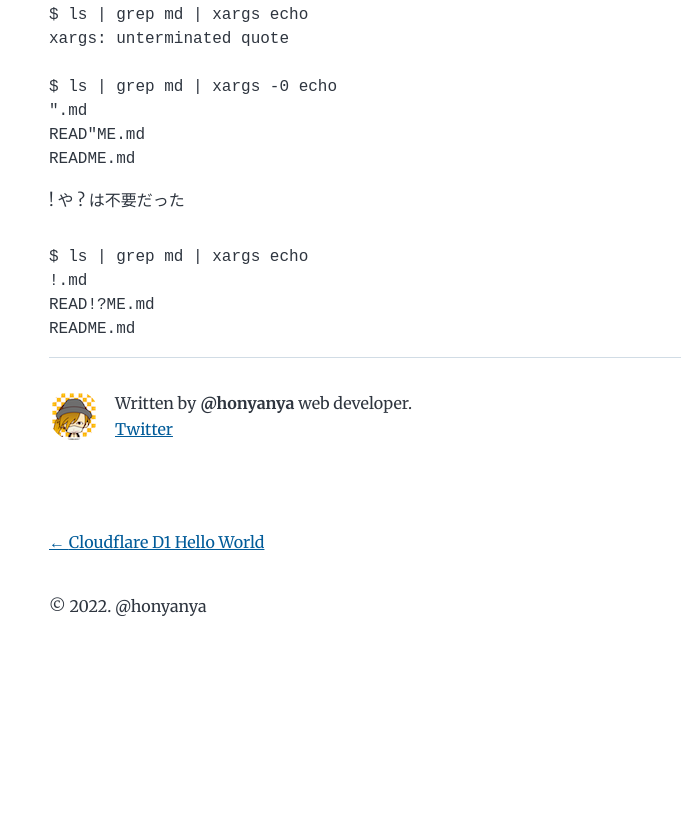
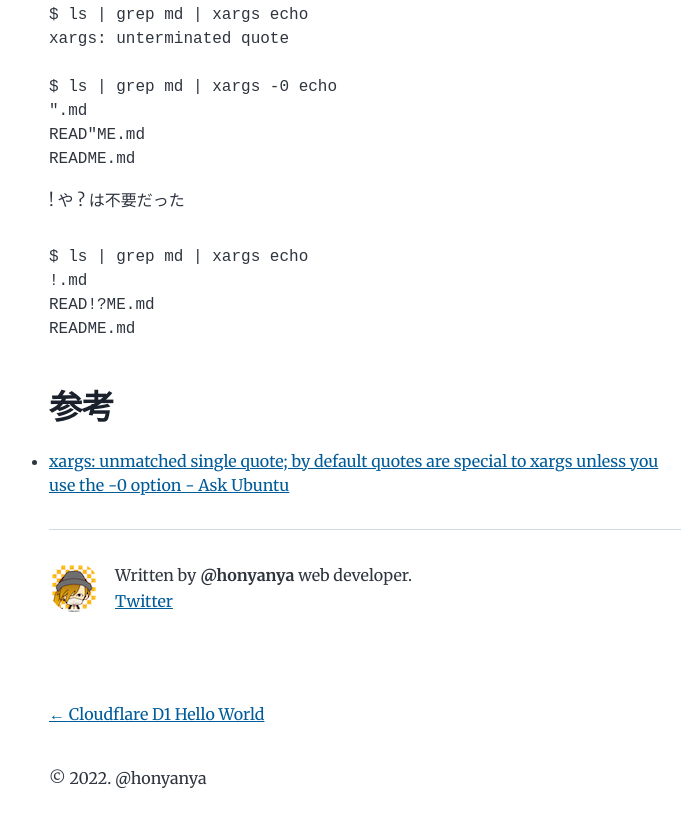
Before and after one commit to honyanya/365, a Gatsby site in the folder gatsby-starter-blog/: page /2022-11-22_xargs-unmatched-single-quote/ in a window 1280 px wide. Shown: the part 1165-1991 px from the top of the page, without its empty margins (275-963 px from the left). Before the commit the page ends 1847 px from the top, so only its background shows below. Built offline with nearby package versions, Linux system fonts and the light colour scheme; Gatsby itself is replaced by a stand-in of ours; some packages are replaced by stand-ins of ours; code samples lack their colours.

Commit message:
[add] 2022-11-22_xargs-unmatched-single-quote reference

````diff
--- a/gatsby-starter-blog/content/blog/2022-11-22_xargs-unmatched-single-quote/index.md
+++ b/gatsby-starter-blog/content/blog/2022-11-22_xargs-unmatched-single-quote/index.md
@@ -64,3 +64,7 @@ $ ls | grep md | xargs echo
 READ!?ME.md
 README.md
 ```
+
+## 参考
+
+- [xargs: unmatched single quote; by default quotes are special to xargs unless you use the -0 option - Ask Ubuntu](https://askubuntu.com/questions/1106805/xargs-unmatched-single-quote-by-default-quotes-are-special-to-xargs-unless-you)
````
